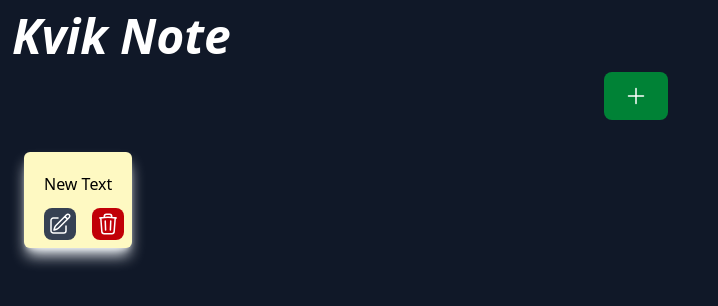
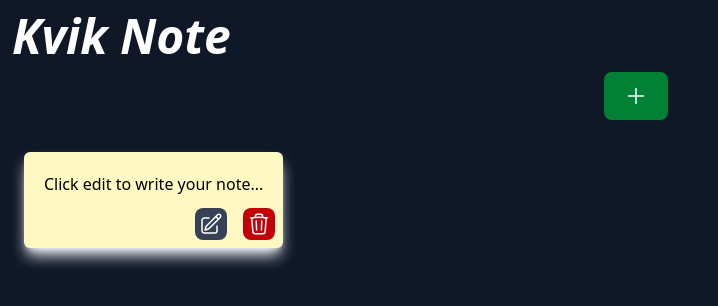
Before and after one commit to aceqasim/Kvik-Note, a React (Vite) app: page / in a window 1280 px wide. Both pictures are taken after a click on the button 636 px from the left and 96 px from the top of the page. Shown: the top 306 px of the page, without its empty margins (0-718 px from the left). Built offline with nearby package versions, Linux system fonts and the light colour scheme.

Commit message:
added the ui function crud

```diff
--- a/src/App.jsx
+++ b/src/App.jsx
@@ -2,12 +2,27 @@ import React, { useState } from "react";
 import StickyNote from "./components/StickyNote";
 
 const App = () => {
-  const [notes, setNotes] = useState();
+  const [notes, setNotes] = useState([]);
+  const addNotes = () => {
+    setNotes([
+      ...notes,
+      { id: Date.now(), text: "Click edit to write your note... " },
+    ]);
+  };
+  const updateNote = (id, newText) => {
+    setNotes((prev) =>
+      prev.map((note) => (note.id === id ? { ...note, text: newText } : note))
+    );
+  };
+
   return (
     <>
       <h1 className="m-3 text-white font-bold text-5xl italic"> Kvik Note</h1>
       <div className="text-center">
-        <button className="bg-green-700 cursor-pointer hover:bg-green-800 text-white py-3 me-2 mb-2 dark:bg-green-600 dark:hover:bg-green-800 px-5 rounded-lg">
+        <button
+          onClick={addNotes}
+          className="bg-green-700 cursor-pointer hover:bg-green-800 text-white py-3 me-2 mb-2 dark:bg-green-600 dark:hover:bg-green-800 px-5 rounded-lg"
+        >
           <svg
             xmlns="http://www.w3.org/2000/svg"
             fill="none"
@@ -25,7 +40,14 @@ const App = () => {
         </button>
       </div>
       <div className="flex flex-wrap">
-        <StickyNote />
+        {notes.map((note) => (
+          <StickyNote
+            key={note.id}
+            id={note.id}
+            text={note.text}
+            updateNote={updateNote}
+          />
+        ))}
       </div>
     </>
   );
--- a/src/components/StickyNote.jsx
+++ b/src/components/StickyNote.jsx
@@ -1,18 +1,28 @@
 import { useState } from "react";
 
-const StickyNote = () => {
+const StickyNote = ({ id, text, updateNote }) => {
   const [isediting, setisEditing] = useState(false);
+  const [newText, setNewText] = useState(text);
   const handleEdit = () => {
     setisEditing(true);
   };
   const handleSave = () => {
+    updateNote(id, newText);
     setisEditing(false);
   };
+
   return (
     <>
       {isediting ? (
         <div className=" bg-yellow-100 p-4 rounded-md">
-          <textarea className="bg-yellow-50"></textarea> <br />
+          <textarea
+            value={newText}
+            onChange={(e) => {
+              setNewText(e.target.value);
+            }}
+            className="bg-yellow-50"
+          ></textarea>{" "}
+          <br />
           <button
             onClick={handleSave}
             className="text-white text-s mbg-lime-700 hover:bg-lime-800 py-1 px-3 dark:bg-lime-600 dark:hover:bg-lime-700 rounded-lg mt-6"
@@ -22,7 +32,7 @@ const StickyNote = () => {
         </div>
       ) : (
         <div className="bg-yellow-100 p-2 rounded-md shadow-lg shadow-slate-100 m-6">
-          <p className="m-3">New Text</p>
+          <p className="m-3">{text}</p>
           <div className="flex justify-end gap-4">
             <button
               onClick={handleEdit}
```
